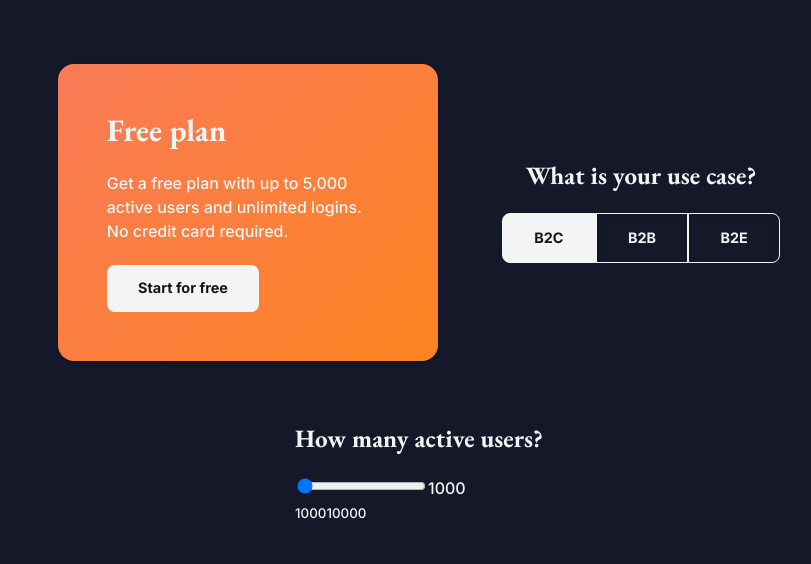
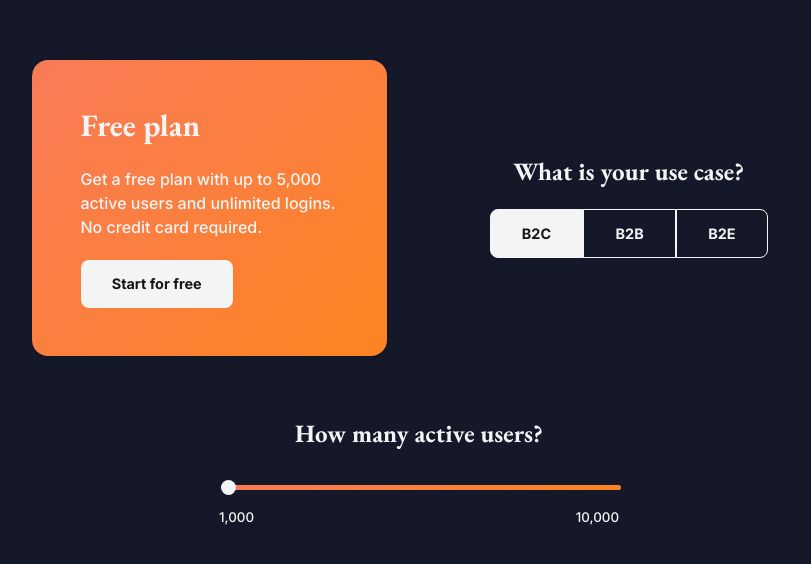
Before and after one commit to feliperdamaceno/pricing-components, a React (Vite) app: page / in a window 1280 px wide. Shown: the part 106-670 px from the top of the page, without its empty margins (221-1032 px from the left). Built offline with nearby package versions, Linux system fonts and the light colour scheme.

Commit message:
feat: Implement Slider logic.

```diff
--- a/src/App.tsx
+++ b/src/App.tsx
@@ -3,14 +3,18 @@ import { PricingCard, TabList, ActiveUsersSlider } from './components'
 export default function App() {
   return (
     <main>
-      <PricingCard />
+      <div>
+        <PricingCard />
+      </div>
 
       <div className="flow">
         <h3 className="text-center text-neutral-100">What is your use case?</h3>
-        <TabList
-          tabs={['B2C', 'B2B', 'B2E']}
-          onClick={() => console.log('🐙')}
-        />
+        <div className="center">
+          <TabList
+            tabs={['B2C', 'B2B', 'B2E']}
+            onClick={() => console.log('🐙')}
+          />
+        </div>
       </div>
 
       <div className="flow">
--- a/src/components/ActiveUsersSlider.tsx
+++ b/src/components/ActiveUsersSlider.tsx
@@ -1,4 +1,5 @@
-import { useState, type ChangeEvent } from 'react'
+import type { ChangeEvent, MouseEvent } from 'react'
+import { useState } from 'react'
 
 interface ActiveUsersSliderProps {
   config: {
@@ -10,16 +11,27 @@ interface ActiveUsersSliderProps {
 
 export default function ActiveUsersSlider({ config }: ActiveUsersSliderProps) {
   const [currentValue, setCurrentValue] = useState(config.min)
+  const [tooltipValue, setTooltipValue] = useState(0)
 
   const handleChange = (event: ChangeEvent<HTMLInputElement>) => {
     const { value } = event.currentTarget
     setCurrentValue(value)
   }
 
+  const handleHover = (event: MouseEvent<HTMLInputElement>) => {
+    const rect = event.currentTarget.getBoundingClientRect()
+    const position = event.clientX - rect.left
+    const sliderWidth = rect.width
+    const value = (position / sliderWidth) * 100
+    setTooltipValue(Math.round(value))
+  }
+
   return (
-    <div>
-      <label className="text-neutral-100">
+    <div className="active_users_slider">
+      <div>
         <input
+          onMouseMove={handleHover}
+          className="text-neutral-100"
           onChange={handleChange}
           type="range"
           min={config.min}
@@ -27,12 +39,18 @@ export default function ActiveUsersSlider({ config }: ActiveUsersSliderProps) {
           step={config.step}
           value={currentValue}
         />
-        {currentValue}
-      </label>
 
-      <div className="text-neutral-100">
-        <small>{config.min}</small>
-        <small>{config.max}</small>
+        <span
+          style={{ left: `calc(${tooltipValue}% - 35px)` }}
+          className="tooltip"
+        >
+          {currentValue}
+        </span>
+      </div>
+
+      <div className="minmax text-neutral-100">
+        <small>{config.min.toLocaleString('en')}</small>
+        <small>{config.max.toLocaleString('en')}</small>
       </div>
     </div>
   )
--- a/src/sass/base/base.scss
+++ b/src/sass/base/base.scss
@@ -32,7 +32,6 @@ footer {
 h1,
 h2,
 h3 {
-  @include useProperty('measure', 'compact');
   font-family: useValue('font-family', 'heading');
   font-weight: useValue('font-weight', 'bold');
   line-height: useValue('line-height', 'heading');
@@ -80,7 +79,11 @@ main {
 
   display: flex;
   flex-wrap: wrap;
-  place-content: center;
-  align-items: center;
+  place-items: center;
+  align-content: center;
   gap: useValue('gap', 600);
+
+  & > * {
+    flex: 1 1 30rem;
+  }
 }
--- /dev/null
+++ b/src/sass/blocks/active-users-slider.scss
@@ -0,0 +1,80 @@
+@use '../helpers/' as *;
+
+.active_users_slider {
+  margin-inline: auto;
+  max-width: 40rem;
+  width: 100%;
+  position: relative;
+  overflow-x: visible;
+
+  .minmax {
+    margin-top: 1.25rem;
+    display: flex;
+    justify-content: space-between;
+  }
+
+  input[type='range'] {
+    appearance: none;
+    background-image: linear-gradient(
+      -45deg,
+      useColor('primary', 400),
+      useColor('primary', 500)
+    );
+
+    border-radius: 50rem;
+    border-radius: 50rem;
+    width: 100%;
+    height: 0.5rem;
+    position: relative;
+
+    &::-webkit-slider-thumb {
+      appearance: none;
+      background-color: useColor('neutral', 100);
+      border-radius: 50rem;
+      width: 1.5rem;
+
+      position: relative;
+      aspect-ratio: 1/1;
+
+      cursor: pointer;
+      transition: scale linear 100ms;
+
+      &:hover {
+        scale: 1.25;
+      }
+    }
+
+    &:hover + .tooltip {
+      visibility: visible;
+    }
+  }
+
+  .tooltip {
+    --tooltip-color: #{useColor('neutral', 100)};
+
+    background-color: var(--tooltip-color);
+    border-radius: useValue('border-radius', 400);
+    margin-top: 1rem;
+    padding-block: useValue('padding', 200);
+    padding-inline: useValue('padding', 400);
+
+    color: useColor('neutral', 900);
+
+    visibility: hidden;
+    display: grid;
+    justify-items: center;
+    position: absolute;
+    z-index: 1;
+  }
+
+  .tooltip::after {
+    content: '';
+    background-color: var(--tooltip-color);
+    aspect-ratio: 1/1;
+    width: 1.5rem;
+    rotate: 45deg;
+    position: absolute;
+    top: -0.75rem;
+    z-index: -1;
+  }
+}
--- a/src/sass/blocks/index.scss
+++ b/src/sass/blocks/index.scss
@@ -1,2 +1,3 @@
 @forward 'pricing-card';
 @forward 'tab-list';
+@forward 'active-users-slider';
--- a/src/sass/blocks/pricing-card.scss
+++ b/src/sass/blocks/pricing-card.scss
@@ -3,7 +3,7 @@
 .pricing_card {
   border-radius: useValue('border-radius', 400);
   color: useColor('neutral', 100);
-  max-width: 38rem;
+  max-width: 40rem;
   padding: useValue('padding', 900);
   background-color: useColor('neutral', 900);
 
```
